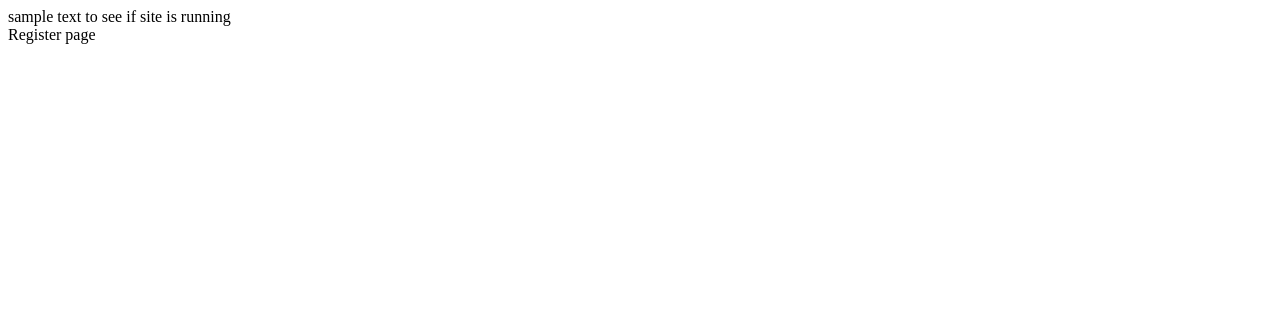
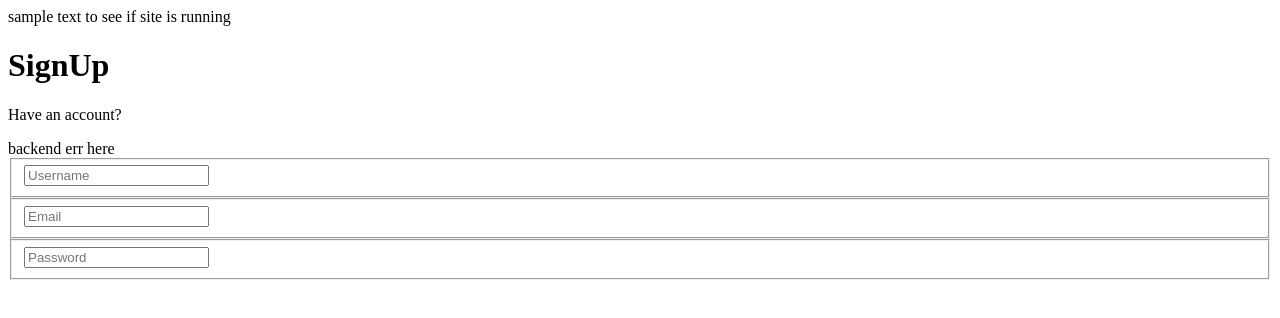
Before and after one commit to Hvitrevs/mediumclone, an Angular app: page /register in a window 1280 px wide. Shown: the top 318 px of the page. Built offline with nearby package versions, Linux system fonts and the light colour scheme.

Commit message:
page markup

```diff
--- a/src/app/auth/components/register/register.component.html
+++ b/src/app/auth/components/register/register.component.html
@@ -1 +1,24 @@
-Register page
+<div class="auth-page">
+  <div class="container page">
+    <div class="row">
+      <div class="'col-md-6 offset-md-3 col-xs-12">
+        <h1 class="'text-xs-center">SignUp</h1>
+        <p class="'text-xs-center">
+          <a routerLink="/login">Have an account?</a>
+        </p>
+        backend err here
+        <form>
+          <fieldset class="form-group">
+            <input type="text" class="form-control form-control-lg" placeholder="Username" />
+          </fieldset>
+          <fieldset class="form-group">
+            <input type="text" class="form-control form-control-lg" placeholder="Email" />
+          </fieldset>
+          <fieldset class="form-group">
+            <input type="password" class="form-control form-control-lg" placeholder="Password" />
+          </fieldset>
+        </form>
+      </div>
+    </div>
+  </div>
+</div>
```
